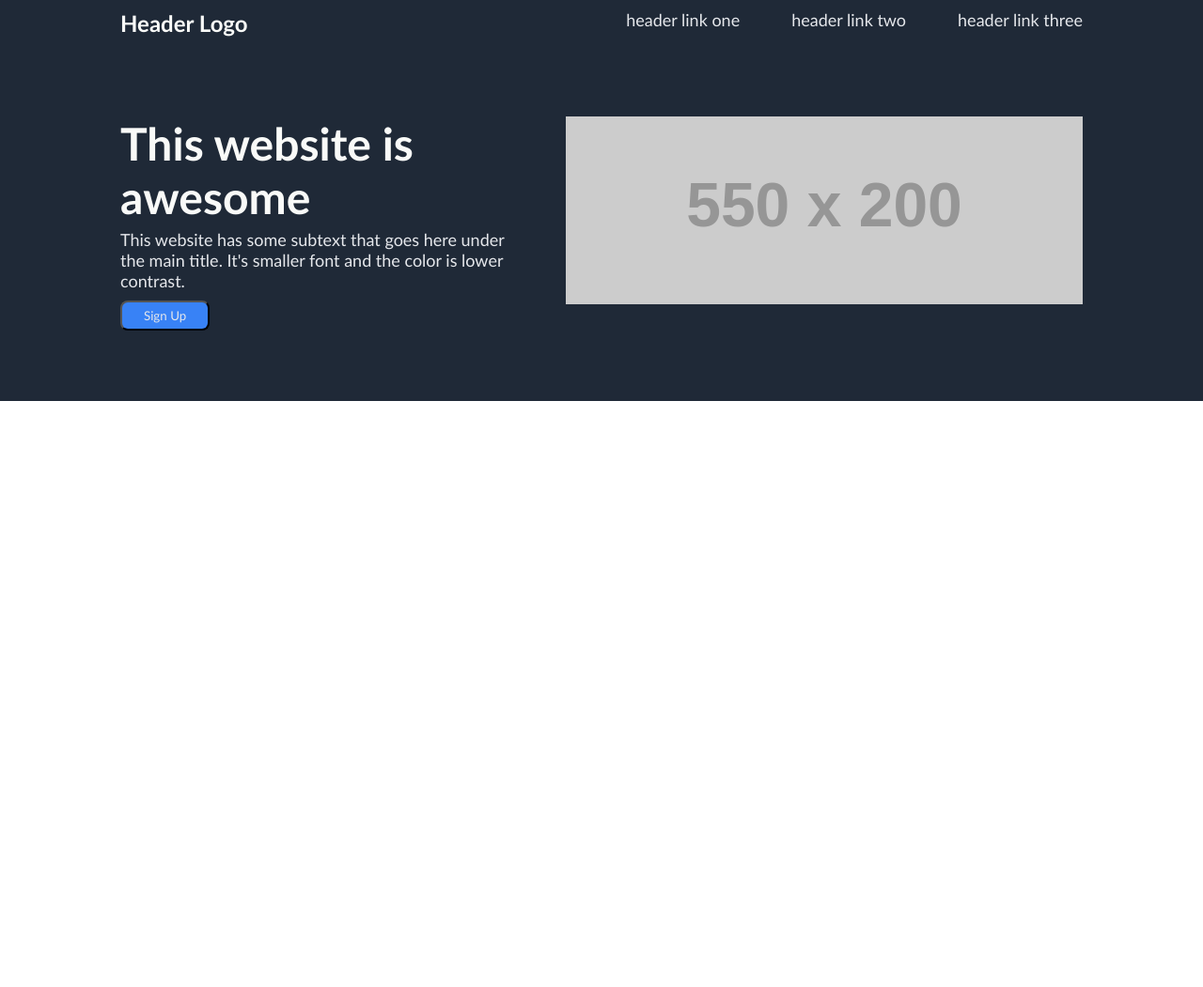
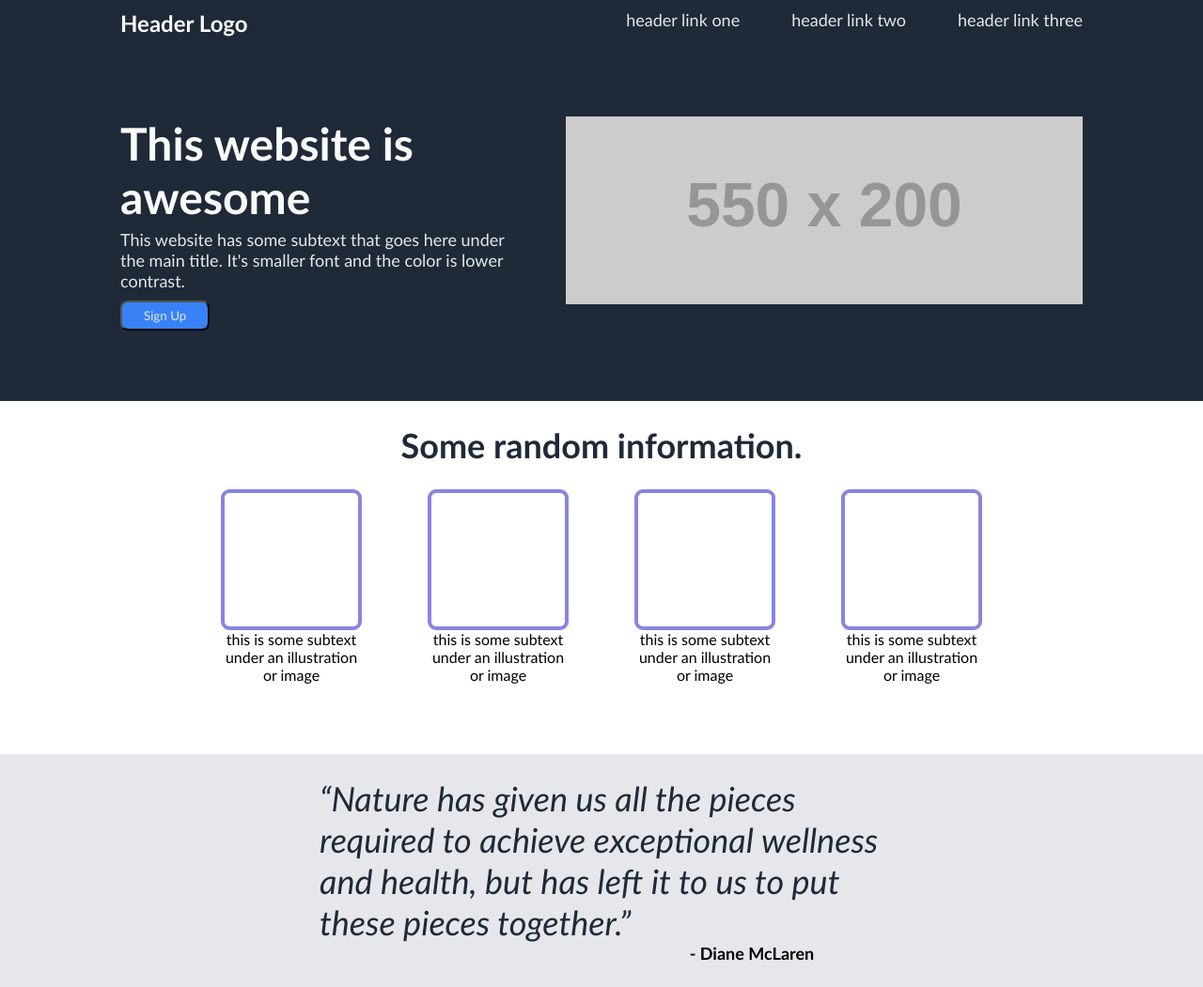
Before and after one commit to AlexandreGuenot/Odin_Landing_Page, a plain HTML site: page index.html in a window 1280 px wide. Shown: the whole page at 94% size. Before the commit the page ends 800 px from the top, so only its background shows below. Drawn offline with Linux system fonts and the light colour scheme; placeholder pictures from the web are drawn by us.

Commit message:
Information + Quote Done

```diff
--- a/index.html
+++ b/index.html
@@ -37,7 +37,63 @@
                 <img src="https://via.placeholder.com/550x200?text=PlaceHolderforWebSiteimage">
             </div>
         </div>
-        <main></main>
+        <main>
+            <div class="information">
+                <h1>Some random information.</h1>
+                <div class="cards-container">
+                    <div class="items">
+                        <div class="card">
+                        </div>
+                        <div class="caption">
+                            this is some subtext
+                            under an illustration
+                            or image
+                        </div>
+                    </div>
+                    <div class="items">
+                        <div class="card">
+
+                        </div>
+                        <div class="caption">
+                            this is some subtext
+                            under an illustration
+                            or image
+                        </div>
+
+                    </div>
+                    <div class="items">
+                        <div class="card">
+
+                        </div>
+                        <div class="caption">
+                            this is some subtext
+                            under an illustration
+                            or image
+                        </div>
+
+                    </div>
+                    <div class="items">
+                        <div class="card">
+
+                        </div>
+                        <div class="caption">
+                            this is some subtext
+                            under an illustration
+                            or image
+                        </div>
+
+                    </div>
+                </div>
+            </div>
+            <div class="quote">
+                <p>
+                    “Nature has given us all the pieces required to achieve exceptional
+                wellness and health, but has left it to us to put these pieces together.”
+                </p>
+                <div class="author">- Diane McLaren</div>
+            </div>
+            <div class="call-to-action"></div>
+        </main>
         <footer></footer>
 
 
--- a/styles.css
+++ b/styles.css
@@ -54,3 +54,53 @@ header ul{
     padding: 6px 23px;
     border-radius: 8px;
 }
+.information{
+    display: flex;
+    flex-direction: column;
+    align-items: center;
+    padding-top: 25px;
+    padding-bottom: 75px;
+
+}
+.information h1{
+    font-size: 36px;
+    font-weight: bold;
+    color:#1f2937 ;
+}
+.information .cards-container{
+    display: flex;
+}
+.information .card{
+    width: 150px;
+    height: 150px;
+    border: 4px solid rgba(36, 36, 201, 0.548);
+    border-radius: 9px;
+    margin-top: 25px;
+    margin-left: 35px;
+    margin-right: 35px;
+}
+.information .caption{
+    max-width: 150px;
+    margin-left: 35px;
+    margin-right: 35px;
+    text-align: center;
+}
+main .quote{
+    background-color: #e5e7eb;
+    display: flex;
+    flex-direction: column;
+    align-items: center;
+    padding-top: 25px;
+    padding-bottom: 25px;
+}
+.quote p{
+    font-size: 36px;
+    font-style: italic;
+    color: #1f2937;
+    max-width:600px;
+}
+.quote .author{
+    margin-left: 25%;
+    font-size: 18px;
+    font-weight: bold;
+}
```
